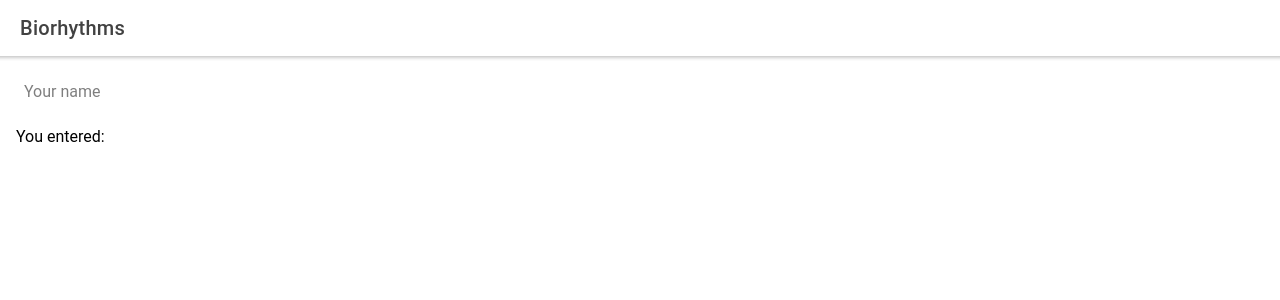
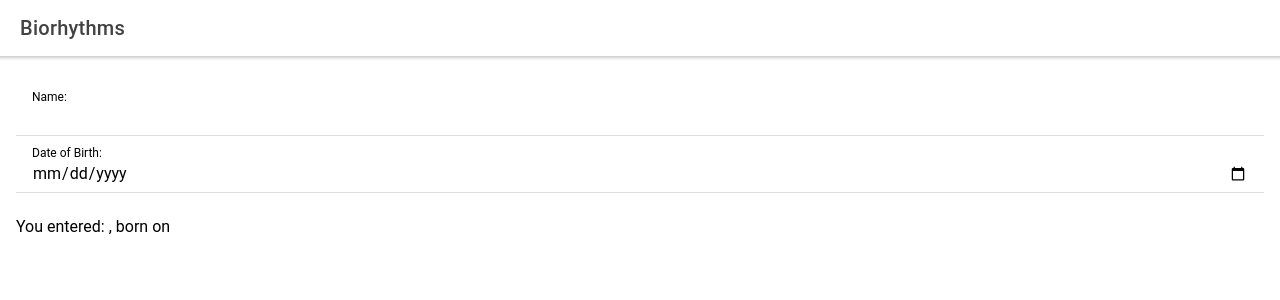
Before and after one commit to DouglasThonen/biorhythm-calculator-3, a React (Create React App) app: page / in a window 1280 px wide. Shown: the top 300 px of the page. Built offline with nearby package versions, Linux system fonts and the light colour scheme.

Commit message:
Name/Date Picker

```diff
--- a/src/App.js
+++ b/src/App.js
@@ -1,8 +1,9 @@
-import { IonApp, IonContent, IonHeader, IonInput, IonTitle, IonToolbar } from '@ionic/react';
+import { IonApp, IonContent, IonHeader, IonInput, IonTitle, IonToolbar, IonItem, IonLabel, IonList, IonDatetime } from '@ionic/react';
 import { useState } from 'react';
 
 function App() {
   const [name, setName] = useState('');
+  const [birthDate, setBirthDate] = useState('');
   return (
     <IonApp>
       <IonHeader>
@@ -11,11 +12,24 @@ function App() {
         </IonToolbar>
       </IonHeader>
       <IonContent className="ion-padding">
-        <IonInput placeholder="Your name"
-        value={name} onIonChange={(event) => setName(event.detail.value)}
-        />
-        <p>
-          You entered: <b>{name}</b>
+          <IonList>
+            <IonItem>
+              <IonLabel position="stacked">Name:</IonLabel>
+              <IonInput value={name}
+            onIonChange={(event) => setName(event.detail.value)}
+            />
+          </IonItem>
+            <IonItem>
+              <IonLabel position= "stacked">Date of Birth:</IonLabel>
+              <IonInput type="date" value={birthDate}
+              onIonChange={(event) => setBirthDate(event.detail.value)}
+              />
+
+
+            </IonItem>
+          </IonList>
+       <p>
+          You entered: <b>{name}</b>, born on<b>{birthDate}</b>
         </p>
       </IonContent>
     </IonApp>
```
